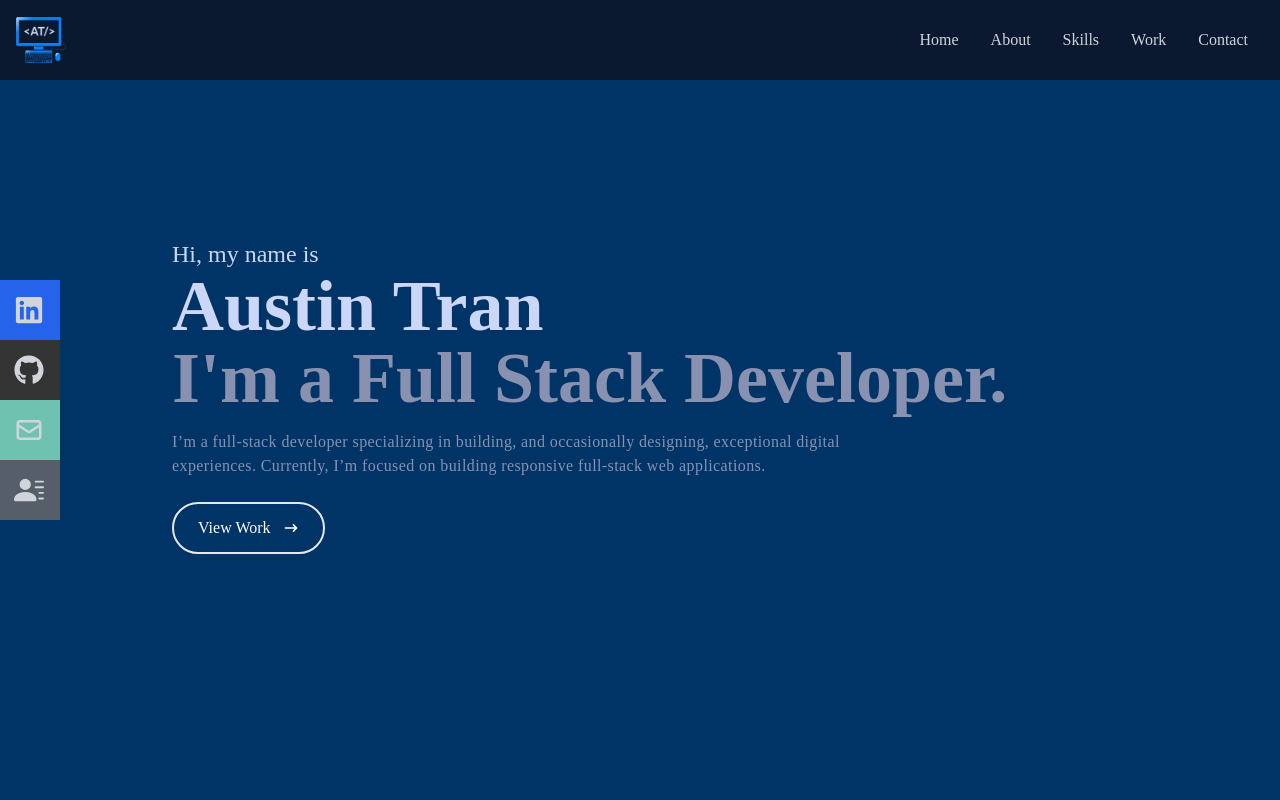
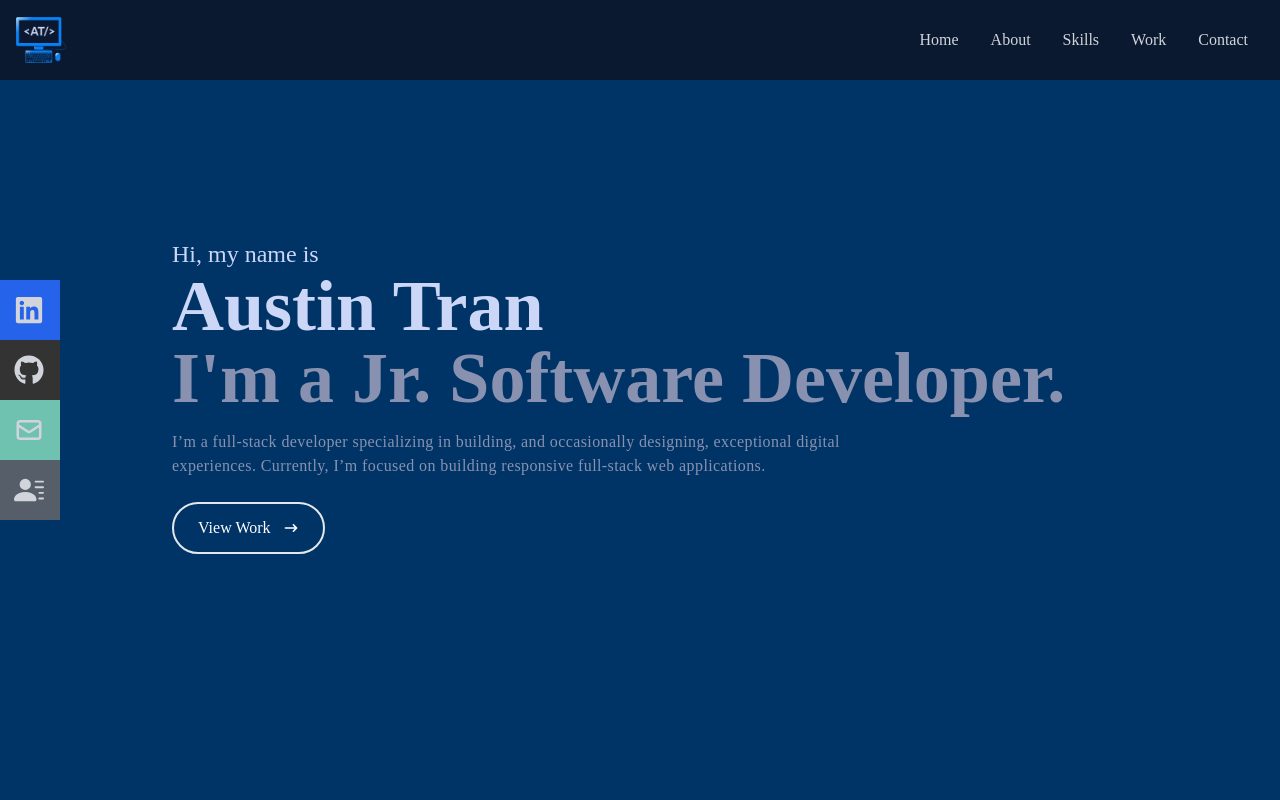
Before and after one commit to AustinT12/Portfolio, a React (Create React App) app: page / in a window 1280 px wide. Shown: the top 800 px of the page. Built offline with nearby package versions, Linux system fonts and the light colour scheme.

Commit message:
changed the position title

```diff
--- a/src/components/Home.jsx
+++ b/src/components/Home.jsx
@@ -12,7 +12,7 @@ const Home = () => {
           Austin Tran
         </h1>
         <h2 className='text-4xl sm:text-7xl font-bold text-[#8892b0]'>
-          I'm a Full Stack Developer.
+          I'm a Jr. Software Developer.
         </h2>
         <p className='text-[#8892b0] py-4 max-w-[700px] tracking-wide fs-10 text-md'>
           I’m a full-stack developer specializing in building, and occasionally
```
